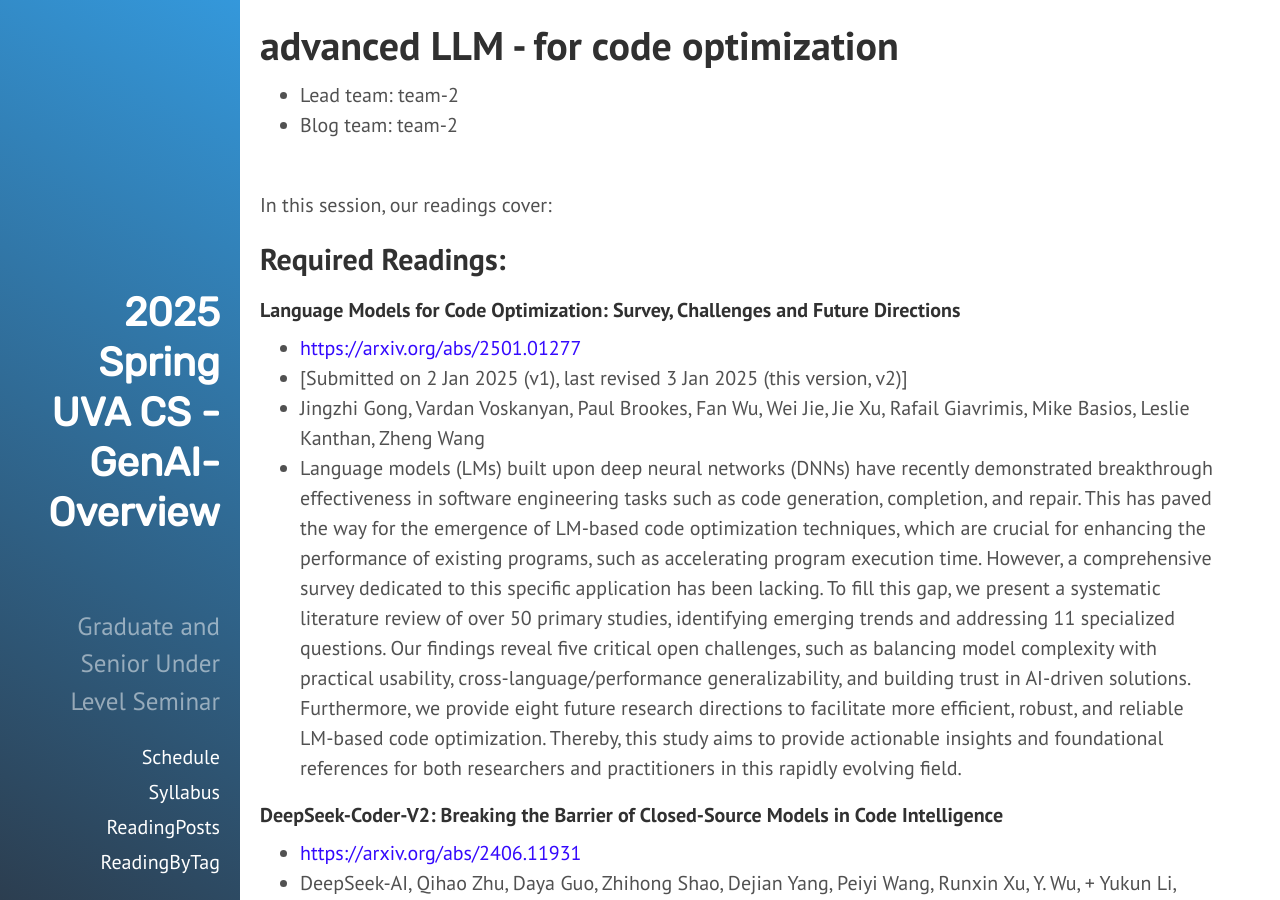
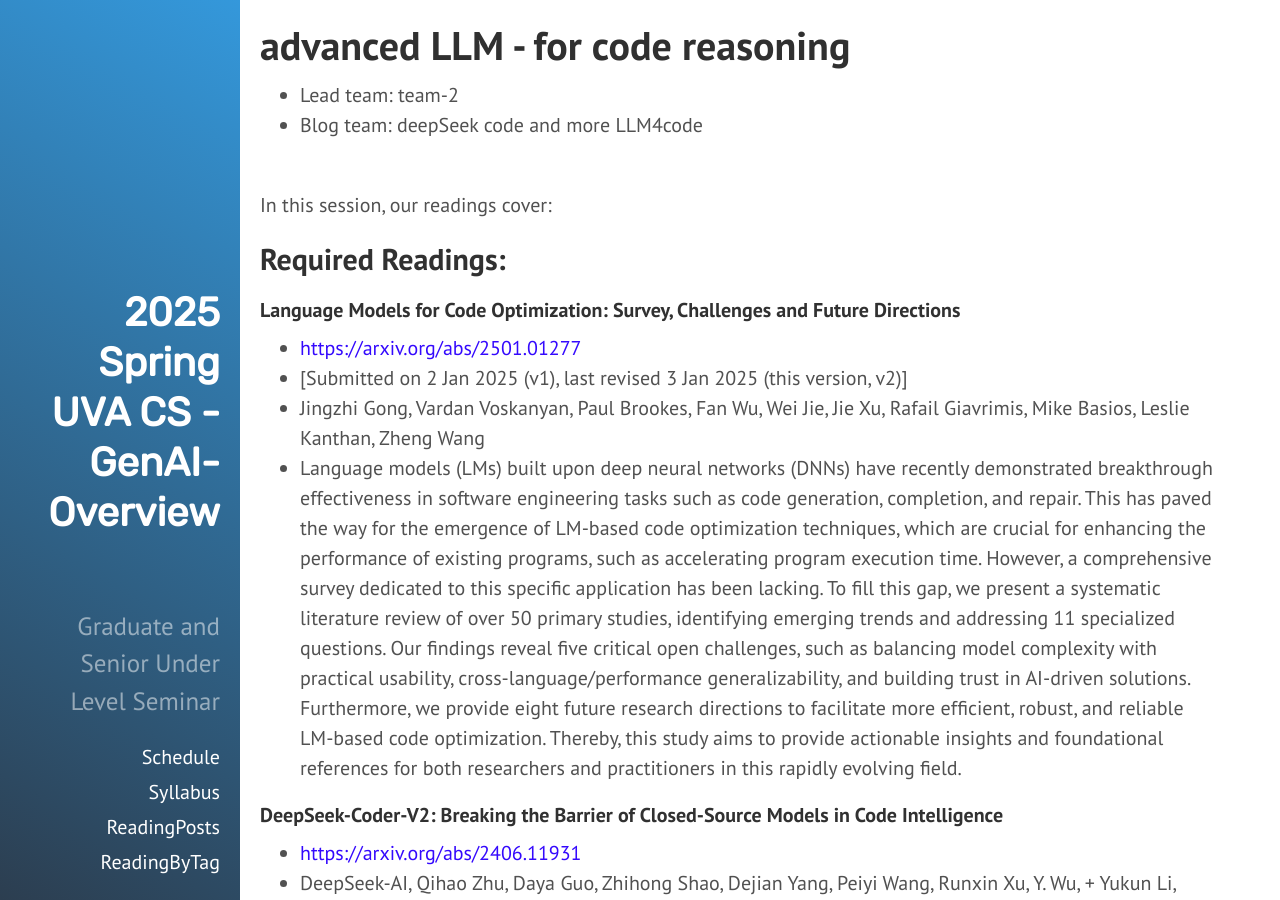
Before and after one commit to qiyanjun/2025sp-GenAI-overview, a Jekyll site: the page built from _contents/S0-L05.md, in a window 1280 px wide and 900 px high. Built offline with Jekyll 4.4.1, drawn with Linux system fonts in a browser that asks for light colours.

Commit message:
update tags

```diff
--- a/_contents/S0-L05.md
+++ b/_contents/S0-L05.md
@@ -1,10 +1,10 @@
 ---
 layout: post
-title: advanced LLM - for code optimization
+title: advanced LLM - for code reasoning
 lecture:
 lectureVersion: current
 extraContent:
-notes: team-2
+notes: deepSeek code and more LLM4code
 video: team-2
 tags:
 -
```
Also changed, not shown: _contents/S0-L04.md (+1 -1 lines), _contents/S0-L06.md (+1 -1 lines).
